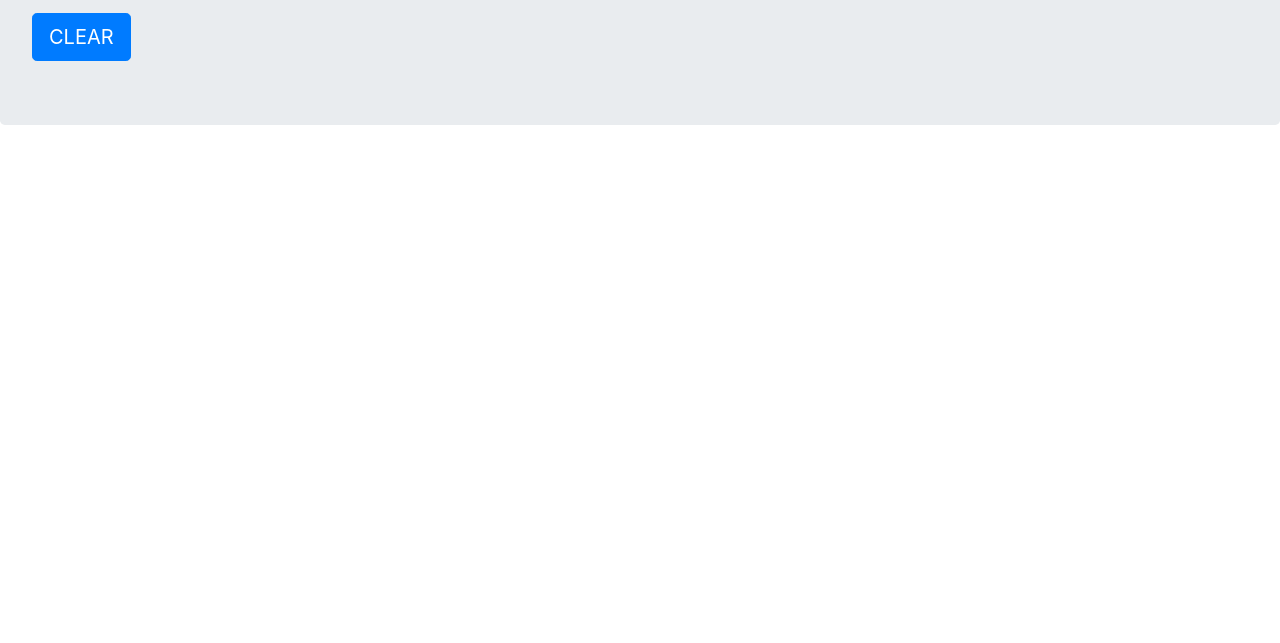
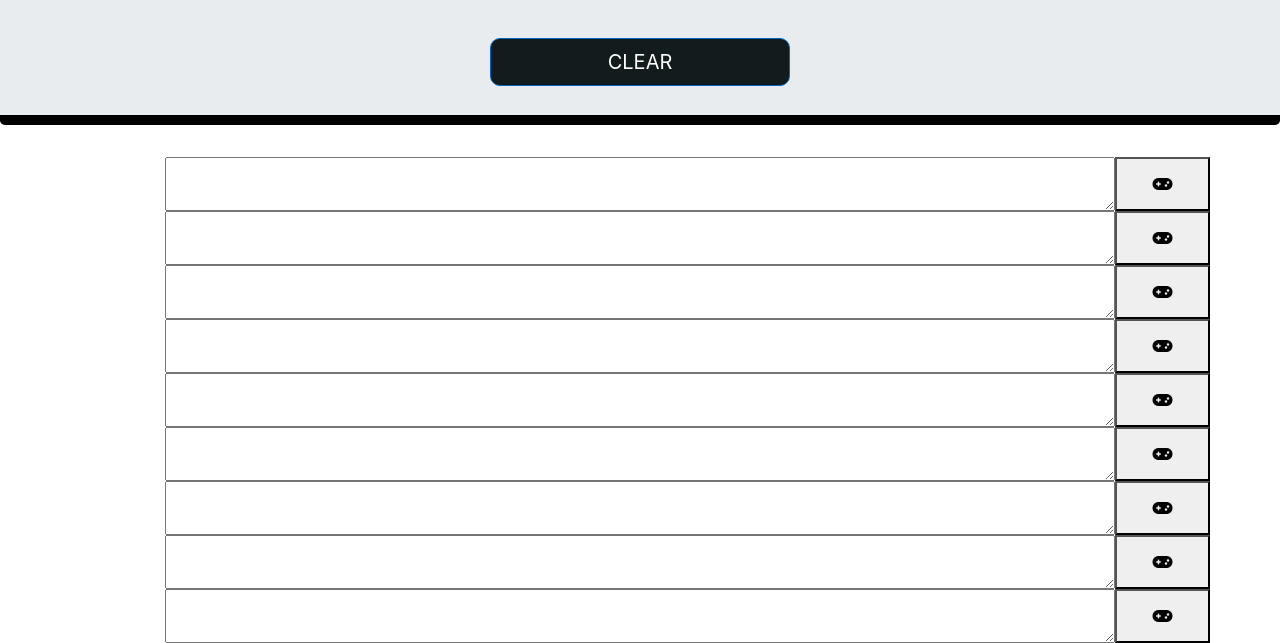
Before and after one commit to toddrgarner/work-day-scheduler, a plain HTML site: page index.html in a window 1280 px wide. Shown: the part 215-858 px from the top of the page. Before the commit the page ends 800 px from the top, so only its background shows below. Drawn offline with nearby package versions, Linux system fonts and the light colour scheme; files that its build step writes are made by us from their sources; files whose address does not match are found by name.

Commit message:
add time 10  blocks in index.html

```diff
--- a/index.html
+++ b/index.html
@@ -4,33 +4,88 @@
     <meta charset="UTF-8">
     <meta name="viewport" content="width=device-width, initial-scale=1.0">
     <meta http-equiv="X-UA-Compatible" content="ie=edge"/>
-    <!-- <link rel="stylesheet" href="./assets/css/style.css"/> -->
+    <link rel="stylesheet" href="style.css"/>
     <link rel="stylesheet" href="https://code.jquery.com/ui/1.12.1/themes/base/jquery-ui.css"/>
     <link rel="stylesheet" href="https://stackpath.bootstrapcdn.com/bootstrap/4.3.1/css/bootstrap.min.css"/>
-
 
  <!-- Updated version of Font-Awesome For 'Remote Contoller' icon as save button --> -->
 <link rel="stylesheet" href="https://cdnjs.cloudflare.com/ajax/libs/font-awesome/6.1.2/css/all.min.css" integrity="sha512-1sCRPdkRXhBV2PBLUdRb4tMg1w2YPf37qatUFeS7zlBy7jJI8Lf4VHwWfZZfpXtYSLy85pkm9GaYVYMfw5BC1A==" crossorigin="anonymous" referrerpolicy="no-referrer" />
 <link href="https://fonts.googleapis.com/css?family=Open+Sans&display=swap" rel="stylesheet"/>
+
+
 <title>Work Day Scheduler</title>
 </head>
 
 <body>
     <!-- Bootstrap Jumbotron Component -->
     <header class="jumbotron">
-        <!-- <img src=".if I want a pix.jpg"> -->
         <h1 class="display-3">Work Day Scheduler</h1>
         <p class="lead">Put your life at ease with Work Day Scheduler!</p>
         <p id="currentDay" class="lead"></p>
         <button id="clearFieldsBtn" type="button" class="btn btn-primary btn-lg">CLEAR</button>
     </header>
 
+    <div class="container">
+
+        <!-- Time Blocks Added -->
+<div id="hr 09" class="row time-div">
+    <div class="col-md-1 hour"><span id="9"></span></div>
+    <textarea class="col-md-10 time-block description"></textarea>
+    <button class="col-md-1 saveBtn"><i class="fa-sharp fa-solid fa-gamepad"></i></button>
+</div>
+
+<div id="hr 10" class="row time-div">
+    <div class="col-md-1 hour"><span id="10"></span></div>
+    <textarea class="col-md-10 time-block description"></textarea>
+    <button class="col-md-1 saveBtn"><i class="fa-sharp fa-solid fa-gamepad"></i></button>
+</div>
+
+<div id="hr 11" class="row time-div">
+    <div class="col-md-1 hour"><span id="11"></span></div>
+    <textarea class="col-md-10 time-block description"></textarea>
+    <button class="col-md-1 saveBtn"><i class="fa-sharp fa-solid fa-gamepad"></i></button>
+</div>
+
+<div id="hr 12" class="row time-div">
+    <div class="col-md-1 hour"><span id="12"></span></div>
+    <textarea class="col-md-10 time-block description"></textarea>
+    <button class="col-md-1 saveBtn"><i class="fa-sharp fa-solid fa-gamepad"></i></button>
+</div>
+
+<div id="hr 13" class="row time-div">
+    <div class="col-md-1 hour"><span id="13"></span></div>
+    <textarea class="col-md-10 time-block description"></textarea>
+    <button class="col-md-1 saveBtn"><i class="fa-sharp fa-solid fa-gamepad"></i></button>
+</div>
+
+<div id="hr 14" class="row time-div">
+    <div class="col-md-1 hour"><span id="14"></span></div>
+    <textarea class="col-md-10 time-block description"></textarea>
+    <button class="col-md-1 saveBtn"><i class="fa-sharp fa-solid fa-gamepad"></i></button>
+</div>
+
+<div id="hr 15" class="row time-div">
+    <div class="col-md-1 hour"><span id="15"></span></div>
+    <textarea class="col-md-10 time-block description"></textarea>
+    <button class="col-md-1 saveBtn"><i class="fa-sharp fa-solid fa-gamepad"></i></button>
+</div>
+
+<div id="hr 16" class="row time-div">
+    <div class="col-md-1 hour"><span id="16"></span></div>
+    <textarea class="col-md-10 time-block description"></textarea>
+    <button class="col-md-1 saveBtn"><i class="fa-sharp fa-solid fa-gamepad"></i></button>
 
 
+</div>
 
+<div id="hr 17" class="row time-div">
+    <div class="col-md-1 hour"><span id="17"></span></div>
+    <textarea class="col-md-10 time-block description"></textarea>
+    <button class="col-md-1 saveBtn"><i class="fa-sharp fa-solid fa-gamepad"></i></button>
 
-
-
+<!-- End of Time Blocks -->
+</div>
+</div>
 
    <!-- JQuery links to Moment.js -->
    <script src="https://code.jquery.com/jquery-3.4.1.min.js"></script>
@@ -40,5 +95,4 @@
     <script src="https://cdnjs.cloudflare.com/ajax/libs/moment.js/2.24.0/moment.min.js"></script>
 
 </body>
-
 </html>
--- a/js/script.js
+++ b/js/script.js
@@ -1,4 +1,4 @@
-$(document).ready(function) () {
+// $(document).ready(function () { //Engine loads "html & css first"
 
 
 
```
